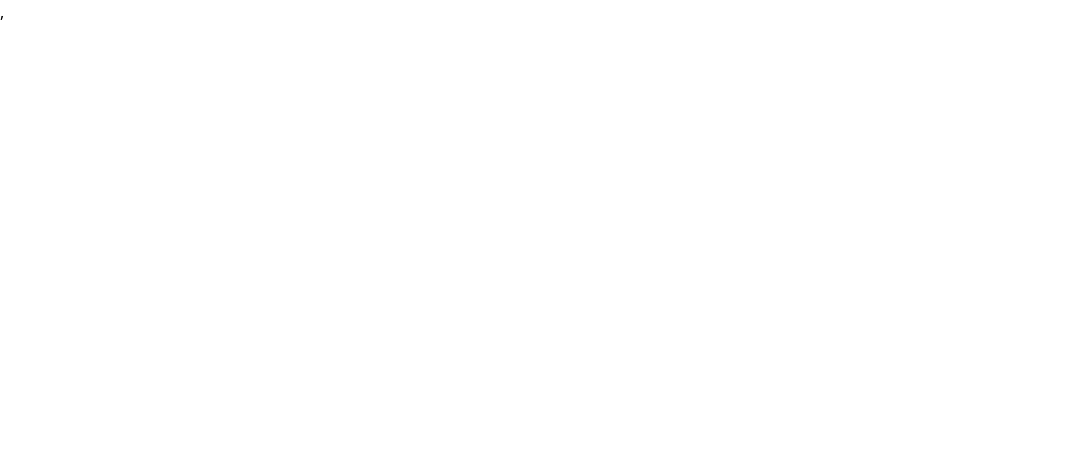
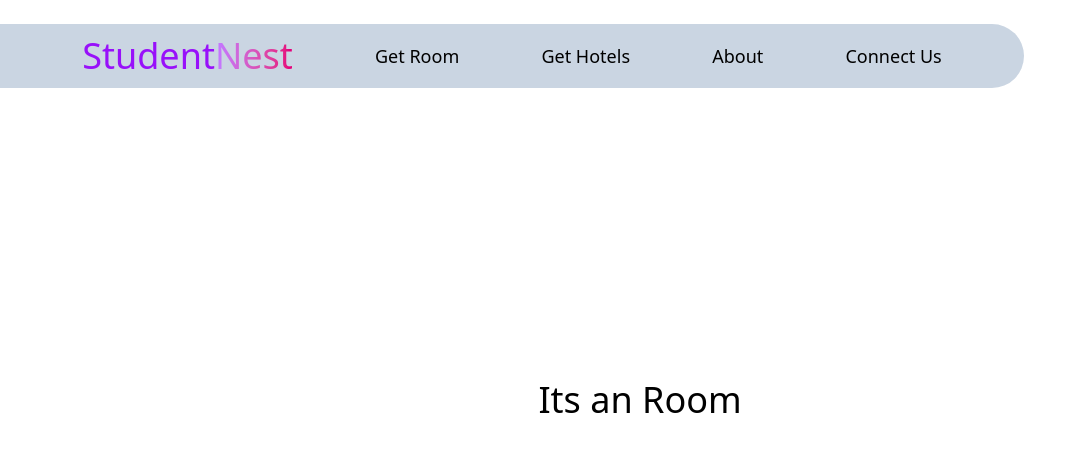
Before and after one commit to YashGhavghave/Sam-project, a React (Vite) app in the folder frontend/: page /room in a window 1280 px wide. Before the commit this address had no page. Shown: the top 452 px of the page, without its empty margins (0-1087 px from the left). Built offline with nearby package versions, Linux system fonts and the light colour scheme.

Commit message:
Routing Done

```diff
--- a/frontend/src/App.jsx
+++ b/frontend/src/App.jsx
@@ -1,19 +1,10 @@
-import { Route, Routes } from 'react-router-dom'
+import Index from './Routes'
 import './App.css'
-import Login from './components/login'
-import Player from './components/Player'
-import RegistrationForm from './components/Register/RegistrationForm'
-import Main from './components/LandingPage/main'
 
 function App() {
   return (
     <>
-    <Routes>
-      <Route path='/' element={<Login/>} />
-      <Route path='/player' element={<Player/>} />
-      <Route path='/main' element={<Main/>} />
-      <Route path='/register' element={<RegistrationForm/>} />
-    </Routes>
+      <Index />
     </>
   )
 }
--- /dev/null
+++ b/frontend/src/Routes/Index.jsx
@@ -0,0 +1,26 @@
+import { Route, Routes } from 'react-router-dom';
+import Login from '../components/login';
+import Player from '../components/Player';
+import RegistrationForm from '../components/Register/RegistrationForm';
+import RoomsPage from '../components/GetRoom/RoomsPage';
+import Main from '../components/LandingPage/main';
+import HotelPage from '../components/GetHotel/HotelPage';
+import AboutPage from '../components/About/AboutPage';
+import ConnectPage from '../components/ConnectUs/ConnectPage';
+
+function Index() {
+  return (
+    <Routes>
+      <Route path='/' element={<Login />} />
+      <Route path='/player' element={<Player />} />
+      <Route path='/hotel' element={<HotelPage />} />
+      <Route path='/main' element={<Main />} />
+      <Route path='/register' element={<RegistrationForm />} />
+      <Route path='/room' element={<RoomsPage />} />
+      <Route path='/about' element={<AboutPage/>} />
+      <Route path='/connectus' element={<ConnectPage/>} />
+    </Routes>
+  );
+}
+
+export default Index;
--- /dev/null
+++ b/frontend/src/components/About/AboutPage.jsx
@@ -0,0 +1,17 @@
+import React from 'react'
+import Navbar from '../LandingPage/PageComponents/Navbar'
+
+function AboutPage() {
+  return (
+    <div>
+      <Navbar/>
+      <div className='h-screen flex justify-center items-center text-3xl'>
+        <h1>
+          Its an About
+        </h1>
+      </div>
+    </div>
+  )
+}
+
+export default AboutPage
--- /dev/null
+++ b/frontend/src/components/ConnectUs/ConnectPage.jsx
@@ -0,0 +1,15 @@
+import React from 'react'
+import Navbar from '../LandingPage/PageComponents/Navbar'
+function ConnectPage() {
+  return (
+    <div>
+        <Navbar/>
+        <div className='flex h-screen justify-center items-center text-3xl'>
+            <h1>
+                Its Connect Us
+                </h1></div>
+    </div>
+  )
+}
+
+export default ConnectPage
--- /dev/null
+++ b/frontend/src/components/GetHotel/HotelPage.jsx
@@ -0,0 +1,16 @@
+import Navbar from '../LandingPage/PageComponents/Navbar'
+
+function HotelPage() {
+  return (
+    <div>
+        <Navbar/>
+      <div className='h-screen flex justify-center items-center text-3xl'>
+        <h1>
+            Its an Hotel
+        </h1>
+      </div>
+    </div>
+  )
+}
+
+export default HotelPage
--- /dev/null
+++ b/frontend/src/components/GetRoom/RoomsPage.jsx
@@ -0,0 +1,16 @@
+import Navbar from '../LandingPage/PageComponents/Navbar'
+
+function RoomsPage() {
+  return (
+    <div>
+      <Navbar/>
+      <div className='flex justify-center items-center text-4xl h-screen'>
+        <h1>
+
+        Its an Room
+        </h1>
+      </div>
+    </div>
+  )
+}
+export default RoomsPage
--- a/frontend/src/components/LandingPage/Main.jsx
+++ b/frontend/src/components/LandingPage/Main.jsx
@@ -1,12 +1,15 @@
-import React from 'react'
-import Navbar from './Page_Components/Navbar'
-import First_LandingComponent from './Page_Components/First_LandingComponent'
-
+import Navbar from "./PageComponents/Navbar"
+import First_LandingComponent from './PageComponents/First_LandingComponent'
 function Main() {
   return (
     <div className=' relative'>
       <Navbar/>
       <First_LandingComponent/>
+      <div className="h-screen justify-center items-center">
+        <h1>
+
+        </h1>
+      </div>
     </div>
   )
 }
--- a/frontend/src/components/LandingPage/Page_Components/Navbar.jsx
+++ b/frontend/src/components/LandingPage/PageComponents/Navbar.jsx
@@ -1,5 +1,6 @@
 import PersonIcon from '@mui/icons-material/Person'
 import { useState } from 'react'
+import { Link } from 'react-router-dom'
 // import DarkMode from '@mui/icons-material/DarkMode'
 
 function Navbar() {
@@ -10,16 +11,15 @@ const visible = ()=>{
   return (
     <div className='flex  '>
       <div className='absolute h-16 w-[80%] text-black bg-slate-300 rounded-r-full  flex font-sans justify-evenly items-center top-6'>
-        <h1 className='text-black text-4xl '> <b>Student</b> Nest</h1>
+        <Link to="/main" className='flex text-purple-600 text-4xl font-sans'> Student <h1 className=' flex bg-gradient-to-r from-purple-400 to-pink-600 bg-clip-text text-transparent'>Nest</h1></Link>
         {/* <span>Home</span> */}
-        <span>Get Room</span>
-        <span>Get Hotels</span>
-        <span>About</span>
-        <span>Connect Us</span>
+        <Link to='/room' className='text-lg hover:scale-105 transition-all ease-out duration-200'>Get Room</Link>
+        <Link to='/hotel' className='text-lg hover:scale-105 transition-all ease-out duration-200'>Get Hotels</Link>
+        <Link to='/about' className='text-lg hover:scale-105 transition-all ease-out duration-200'>About</Link>
+        <Link to='/connectus' className='text-lg hover:scale-105 transition-all ease-out duration-200'>Connect Us</Link>
       </div>
       <button onClick={visible} className='absolute h-auto flex font-sans  top-9 right-10'>
-        <PersonIcon style={{ fontSize: 35, color: 'black' }}
-        />
+        <PersonIcon style={{ fontSize: 35, color: 'black' }}/>
       </button>
       {/* <button className='absolute h-auto flex font-sans  top-9 right-27'>
         <DarkMode style={{ fontSize: 35 }}
```
Also changed, not shown: frontend/src/components/LandingPage/PageComponents/First_LandingComponent.jsx (renamed from frontend/src/components/LandingPage/Page_Components/First_LandingComponent.jsx).
